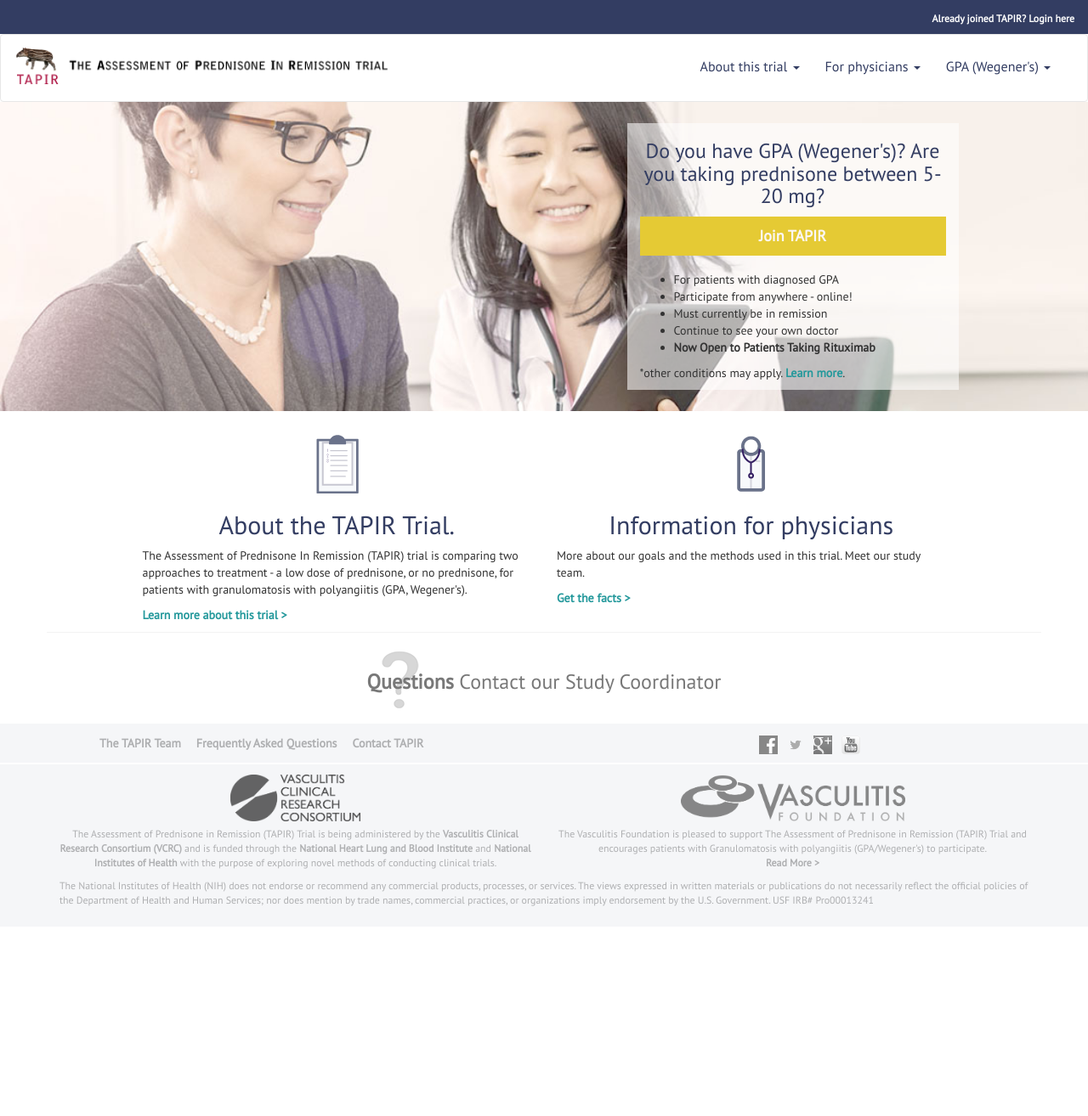
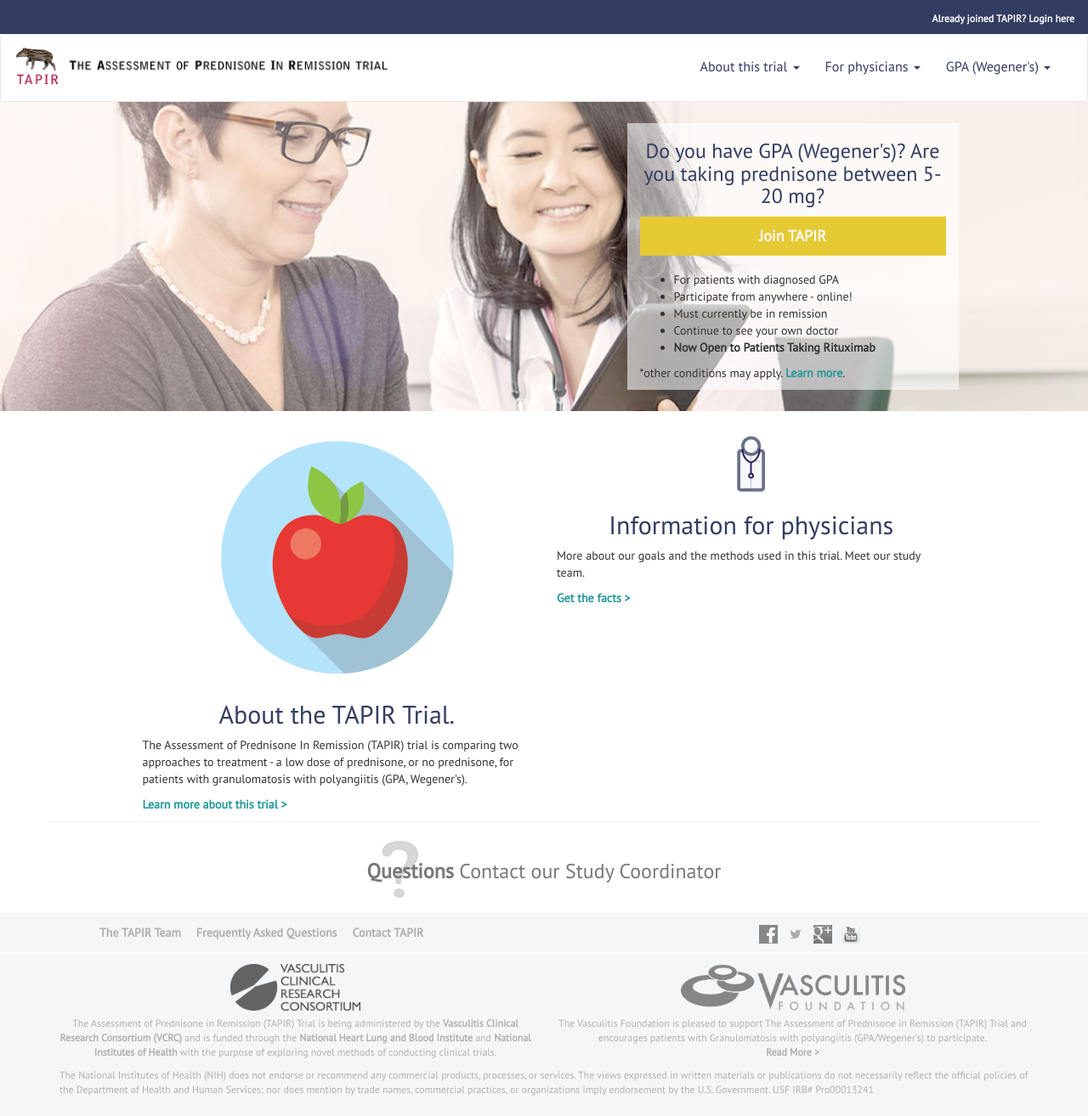
Before and after one commit to jenniferlloyd/netlifyplay, a Jekyll site: the page built from index.html, in a window 1280 px wide. Shown: the whole page at 85% size. Built offline with Jekyll 4.4.1, drawn with Linux system fonts in a browser that asks for light colours; before the commit the page ends 1091 px from its top, so only the background shows below that.

Commit message:
Update Pages “home”

```diff
--- a/_data/home.yml
+++ b/_data/home.yml
@@ -2,7 +2,7 @@
   image: /media/uploads/back3.jpg
   jointitle: Do you have GPA (Wegener's)? Are you taking prednisone between 5-20 mg?
 homeabout:
-  icon: img/icons/clipboard.gif
+  icon: /media/uploads/tdiet_snack.png
   link: Learn more about this trial >
   text: >-
     The Assessment of Prednisone In Remission (TAPIR) trial is comparing two
```
